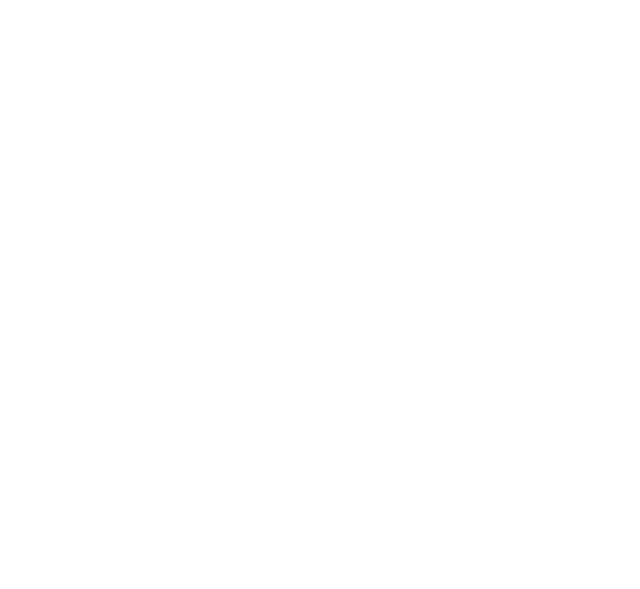
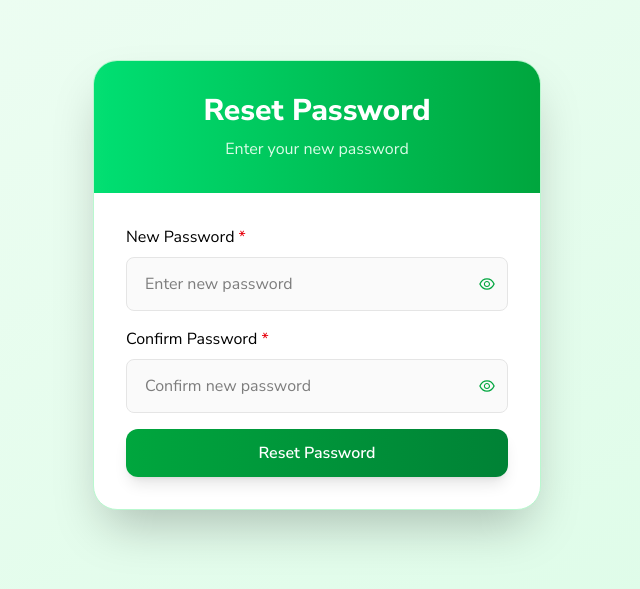
Before and after one commit to team-pr01/good-king-billing-client, a React (Vite) app: page /reset-password in a window 1280 px wide. Before the commit this address had no page. Shown: the part 115-704 px from the top of the page, without its empty margins (323-963 px from the left). Built offline with nearby package versions, Linux system fonts and the light colour scheme.

Commit message:
Added forgot and reset password page

```diff
--- a/package.json
+++ b/package.json
@@ -16,6 +16,7 @@
     "react": "^19.1.1",
     "react-dom": "^19.1.1",
     "react-hook-form": "^7.62.0",
+    "react-icons": "^5.5.0",
     "react-redux": "^9.2.0",
     "react-router-dom": "^7.8.1",
     "sonner": "^2.0.7"
--- a/src/pages/Auth/ForgotPassword/ForgotPassword.tsx
+++ b/src/pages/Auth/ForgotPassword/ForgotPassword.tsx
@@ -1,10 +1,62 @@
+import { useState } from "react";
+import { useForm } from "react-hook-form";
+import TextInput from "../../../components/Reusable/TextInput/TextInput";
+
+type FormValues = {
+  email: string;
+};
 
 const ForgotPassword = () => {
-    return (
-        <div>
+  const { register, handleSubmit, formState: { errors }, reset } = useForm<FormValues>();
+  const [isLoading, setIsLoading] = useState(false);
 
+  const handleSendEmail = (data: FormValues) => {
+    setIsLoading(true);
+    setTimeout(() => {
+      console.log("Send reset email to:", data.email);
+      reset();
+      setIsLoading(false);
+    }, 1500);
+  };
+
+  return (
+    <div className="min-h-screen flex items-center justify-center bg-gradient-to-br from-green-50 to-green-100 p-4 relative overflow-hidden font-Nunito">
+      <div className="relative bg-white dark:bg-gray-800 rounded-3xl shadow-2xl overflow-hidden w-full max-w-md border border-green-200 dark:border-green-700">
+        <div className="bg-gradient-to-r from-green-400 to-green-600 dark:from-green-700 dark:to-green-800 py-8 px-8 text-center">
+          <h2 className="text-2xl md:text-3xl font-extrabold text-white mb-1 md:mb-2">
+            Forgot Password?
+          </h2>
+          <p className="text-green-100 dark:text-green-200">
+            Enter your email to receive a reset link
+          </p>
         </div>
-    );
+
+        <form className="space-y-4 py-8 px-8" onSubmit={handleSubmit(handleSendEmail)}>
+          <TextInput
+            label="Email"
+            type="email"
+            placeholder="Enter your email"
+            {...register("email", {
+              required: "Email is required",
+              pattern: {
+                value: /^[A-Z0-9._%+-]+@[A-Z0-9.-]+\.[A-Z]{2,}$/i,
+                message: "Invalid email address",
+              },
+            })}
+            error={errors.email}
+          />
+
+          <button
+            type="submit"
+            disabled={isLoading}
+            className="w-full bg-gradient-to-r from-green-600 to-green-700 dark:from-green-700 dark:to-green-800 text-white py-3 px-4 rounded-xl font-semibold shadow-lg hover:shadow-xl transition-all duration-300 disabled:opacity-50 disabled:cursor-not-allowed flex items-center justify-center gap-2 cursor-pointer"
+          >
+            {isLoading ? "Sending..." : "Send Reset Link"}
+          </button>
+        </form>
+      </div>
+    </div>
+  );
 };
 
 export default ForgotPassword;
--- a/src/pages/Auth/Login/Login.tsx
+++ b/src/pages/Auth/Login/Login.tsx
@@ -1,6 +1,7 @@
 import { useState } from "react";
 import { useForm } from "react-hook-form";
 import TextInput from "../../../components/Reusable/TextInput/TextInput";
+import { Link } from "react-router-dom";
 
 type FormValues = {
   email: string;
@@ -35,7 +36,7 @@
 
       <div className="relative bg-white dark:bg-gray-800 rounded-3xl shadow-2xl overflow-hidden w-full max-w-md border border-green-200 dark:border-green-700">
         <div className="bg-gradient-to-r from-green-400 to-green-600 dark:from-green-700 dark:to-green-800 py-8 px-8 text-center">
-          <h2 className="text-2xl md:text-4xl font-extrabold text-white mb-1 md:mb-2">
+          <h2 className="text-2xl md:text-3xl font-extrabold text-white mb-1 md:mb-2">
             Welcome Back
           </h2>
           <p className="text-green-100 dark:text-green-200">
@@ -87,7 +88,7 @@
           <button
             type="submit"
             disabled={isLoading}
-            className="w-full bg-gradient-to-r from-green-600 to-green-700 dark:from-green-700 dark:to-green-800 text-white py-3 px-4 rounded-xl font-semibold shadow-lg hover:shadow-xl transition-all duration-300 disabled:opacity-50 disabled:cursor-not-allowed flex items-center justify-center gap-2"
+            className="w-full bg-gradient-to-r from-green-600 to-green-700 dark:from-green-700 dark:to-green-800 text-white py-3 px-4 rounded-xl font-semibold shadow-lg hover:shadow-xl transition-all duration-300 disabled:opacity-50 disabled:cursor-not-allowed flex items-center justify-center gap-2 cursor-pointer"
           >
             {isLoading ? (
               <>
@@ -120,9 +121,10 @@
         </form>
 
         <div className="bg-green-50 dark:bg-gray-700 py-4 px-8 border-t border-green-100 dark:border-green-700 text-center">
-          <p className="text-green-700 dark:text-green-200 text-sm font-semibold">
+          <Link
+          to={"/forgot-password"} className="text-green-700 dark:text-green-200 text-sm font-semibold">
             Forgot password?
-          </p>
+          </Link>
         </div>
       </div>
     </div>
--- a/src/pages/Auth/ResetPassword/ResetPassword.tsx
+++ b/src/pages/Auth/ResetPassword/ResetPassword.tsx
@@ -1,10 +1,102 @@
+import { useState } from "react";
+import { useForm } from "react-hook-form";
+import { AiOutlineEye, AiOutlineEyeInvisible } from "react-icons/ai";
+import TextInput from "../../../components/Reusable/TextInput/TextInput";
+
+type FormValues = {
+  newPassword: string;
+  confirmPassword: string;
+};
 
 const ResetPassword = () => {
-    return (
-        <div>
+  const {
+    register,
+    handleSubmit,
+    formState: { errors },
+    watch,
+    reset,
+  } = useForm<FormValues>();
+  const [showPassword, setShowPassword] = useState(false);
+  const [showConfirm, setShowConfirm] = useState(false);
+  const [isLoading, setIsLoading] = useState(false);
 
+  const handleResetPassword = (data: FormValues) => {
+    setIsLoading(true);
+    setTimeout(() => {
+      console.log("New password:", data.newPassword);
+      reset();
+      setIsLoading(false);
+    }, 1500);
+  };
+
+  return (
+    <div className="min-h-screen flex items-center justify-center bg-gradient-to-br from-green-50 to-green-100 p-4 relative overflow-hidden font-Nunito">
+      <div className="relative bg-white dark:bg-gray-800 rounded-3xl shadow-2xl overflow-hidden w-full max-w-md border border-green-200 dark:border-green-700">
+        <div className="bg-gradient-to-r from-green-400 to-green-600 dark:from-green-700 dark:to-green-800 py-8 px-8 text-center">
+          <h2 className="text-2xl md:text-3xl font-extrabold text-white mb-1 md:mb-2">
+            Reset Password
+          </h2>
+          <p className="text-green-100 dark:text-green-200">
+            Enter your new password
+          </p>
         </div>
-    );
+
+        <form
+          className="space-y-4 py-8 px-8"
+          onSubmit={handleSubmit(handleResetPassword)}
+        >
+          <div className="relative">
+            <TextInput
+              label="New Password"
+              type={showPassword ? "text" : "password"}
+              placeholder="Enter new password"
+              {...register("newPassword", {
+                required: "New password is required",
+                minLength: { value: 6, message: "At least 6 characters" },
+              })}
+              error={errors.newPassword}
+            />
+            <button
+              type="button"
+              className="cursor-pointer absolute right-3 top-[50px] text-green-600 dark:text-green-300 text-lg font-medium hover:text-green-800 dark:hover:text-green-100 transition-colors"
+              onClick={() => setShowPassword(!showPassword)}
+            >
+              {showPassword ? <AiOutlineEyeInvisible /> : <AiOutlineEye />}
+            </button>
+          </div>
+
+          <div className="relative">
+            <TextInput
+              label="Confirm Password"
+              type={showConfirm ? "text" : "password"}
+              placeholder="Confirm new password"
+              {...register("confirmPassword", {
+                required: "Confirm your password",
+                validate: (value) =>
+                  value === watch("newPassword") || "Passwords do not match",
+              })}
+              error={errors.confirmPassword}
+            />
+            <button
+              type="button"
+              className="cursor-pointer absolute right-3 top-[50px] text-green-600 dark:text-green-300 text-lg font-medium hover:text-green-800 dark:hover:text-green-100 transition-colors"
+              onClick={() => setShowConfirm(!showConfirm)}
+            >
+              {showConfirm ? <AiOutlineEyeInvisible /> : <AiOutlineEye />}
+            </button>
+          </div>
+
+          <button
+            type="submit"
+            disabled={isLoading}
+            className="w-full bg-gradient-to-r from-green-600 to-green-700 dark:from-green-700 dark:to-green-800 text-white py-3 px-4 rounded-xl font-semibold shadow-lg hover:shadow-xl transition-all duration-300 disabled:opacity-50 disabled:cursor-not-allowed flex items-center justify-center gap-2"
+          >
+            {isLoading ? "Resetting..." : "Reset Password"}
+          </button>
+        </form>
+      </div>
+    </div>
+  );
 };
 
 export default ResetPassword;
```
Also changed, not shown: src/routes/routes.tsx (+10 -0 lines), 1 other file (tests, documents, lock files or other folders).
